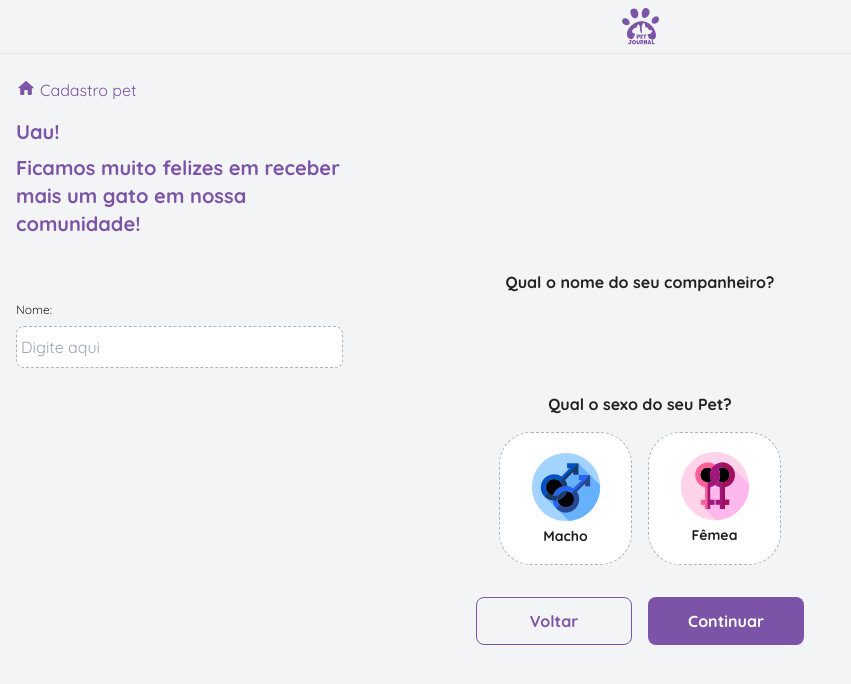
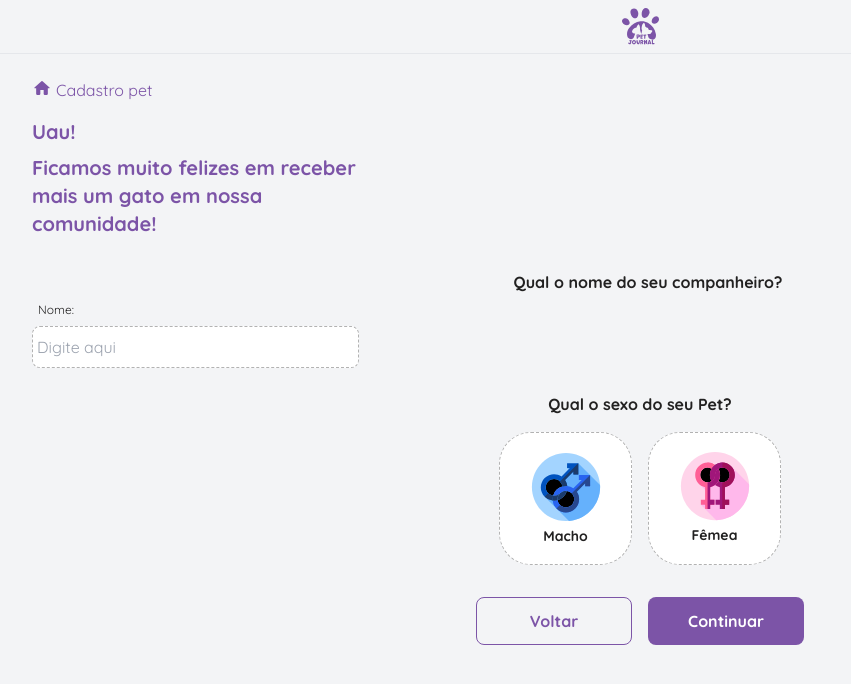
Before and after one commit to PetJournal/petjournal.web, a Next.js app: page /pet-register/name-sexo in a window 1280 px wide. Shown: the top 684 px of the page, without its empty margins (0-851 px from the left). Built offline with nearby package versions, Linux system fonts and the light colour scheme.

Commit message:
style: botoes

```diff
--- a/src/pages/pet-register/name-sexo/index.tsx
+++ b/src/pages/pet-register/name-sexo/index.tsx
@@ -12,18 +12,18 @@ function  NameSexo() {
                <Icon />
             </Link>
             </header>
-            <main className="p-4 mt-2">
-                <span className="flex gap-1">
+            <main className="p-4 mt-2 ">
+                <span className="flex gap-1 ml-4">
                     <HouseComponent />
                     Cadastro pet
                 </span>
-                <div className="text-xl font-bold w-[327px] mt-[1rem]">
+                <div className="text-xl font-bold w-[327px] mt-[1rem] ml-4">
                     <h2>Uau!</h2>
                     <p className="mt-[0.5rem]">Ficamos muito felizes em receber mais um gato em nossa comunidade!</p>
                 </div>
-                <div className="flex flex-col gap-2 text-gray/400 mt-8">
+                <div className="flex flex-col gap-2 text-gray/400 mt-8 ml-4">
                     <h2 className="text-center font-semibold text-base">Qual o nome do seu companheiro?</h2>
-                    <label className="text-xs font-medium">Nome:</label>
+                    <label className="text-xs font-medium ml-1.5">Nome:</label>
                     <input type="text" placeholder="Digite aqui" className="border border-dashed  border-gray/300 w-[327px] px-1 py-2 rounded-lg" />
                 </div>
 
```
